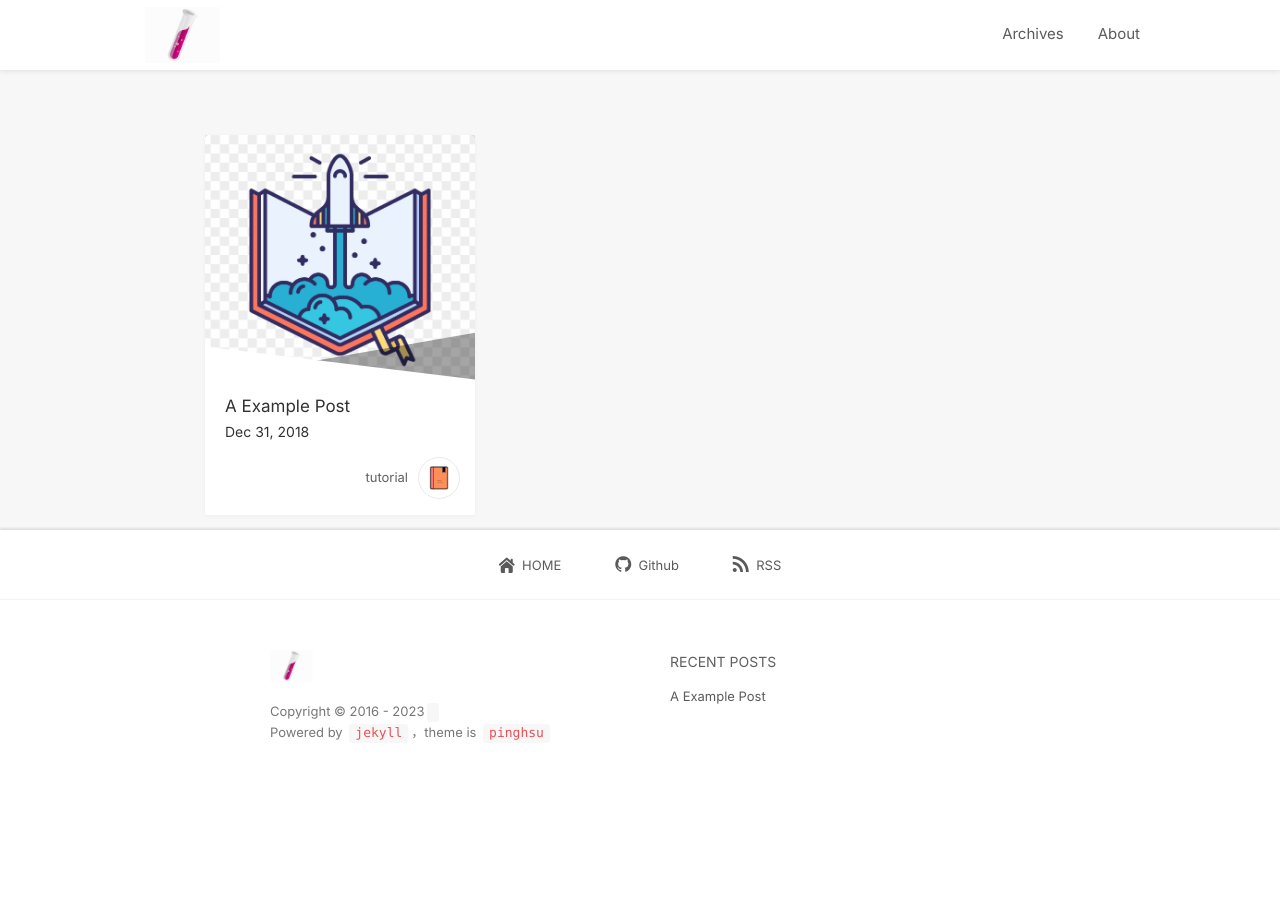
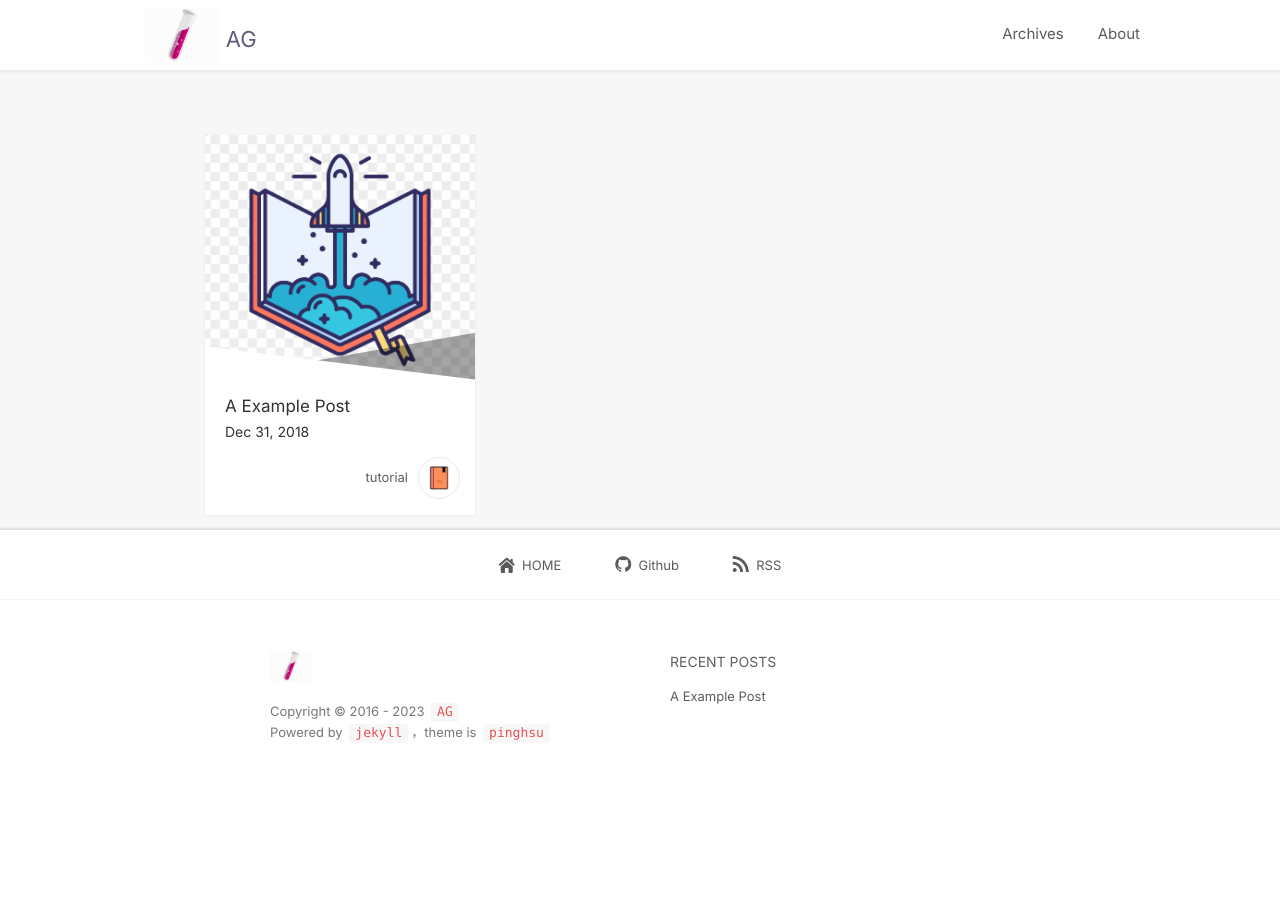
Before and after one commit to BLUEFLOWER-LY/BLUEFLOWER-LY.github.io, a Jekyll site: the page built from index.html, in a window 1280 px wide. Built offline with Jekyll 4.4.1, drawn with Linux system fonts in a browser that asks for light colours; nearby versions of some CDN libraries; the list of posts is cut into pages by our own code; comment, search, counter and statistics services are not loaded.

```diff
--- a/_config.yml
+++ b/_config.yml
@@ -1,10 +1,10 @@
-name:
-author:
+name: AG
+author: AG
 url:
 baseurl:
 resume_site:
-description:
-github_username:
+description: AG的博客
+github_username: BLUEFOLER-LY
 github:
 plugins: [jekyll-paginate]
 permalink: /:year-:month-:day-:title
```
